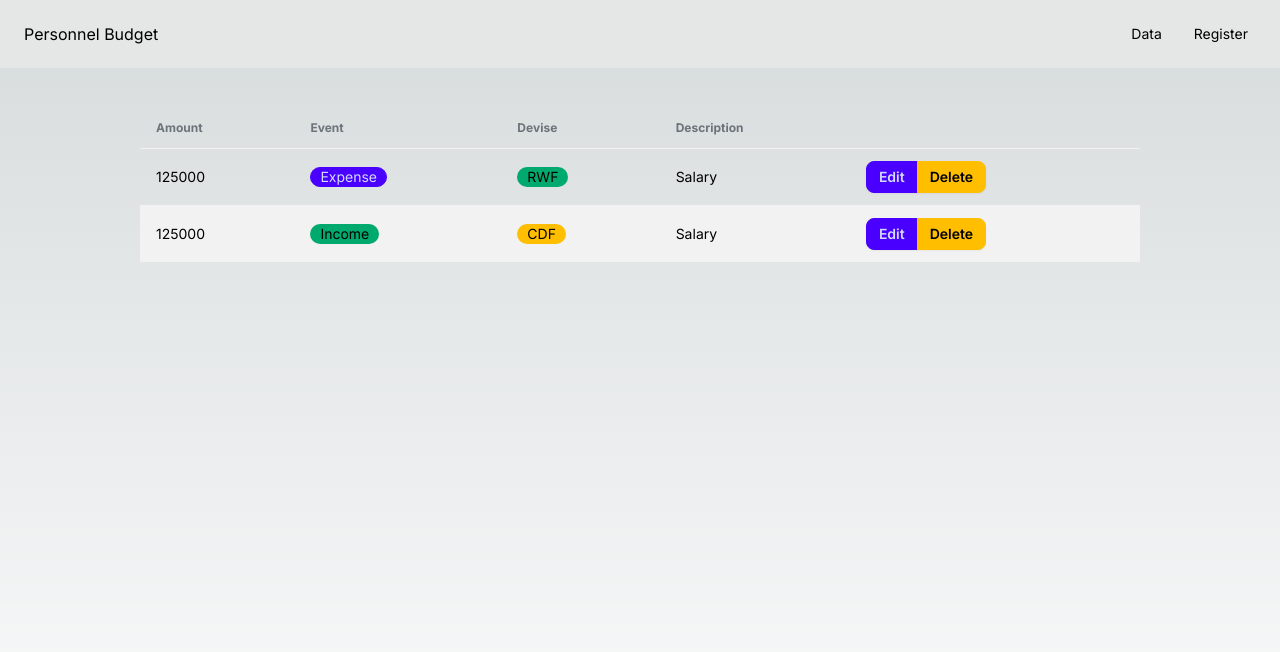
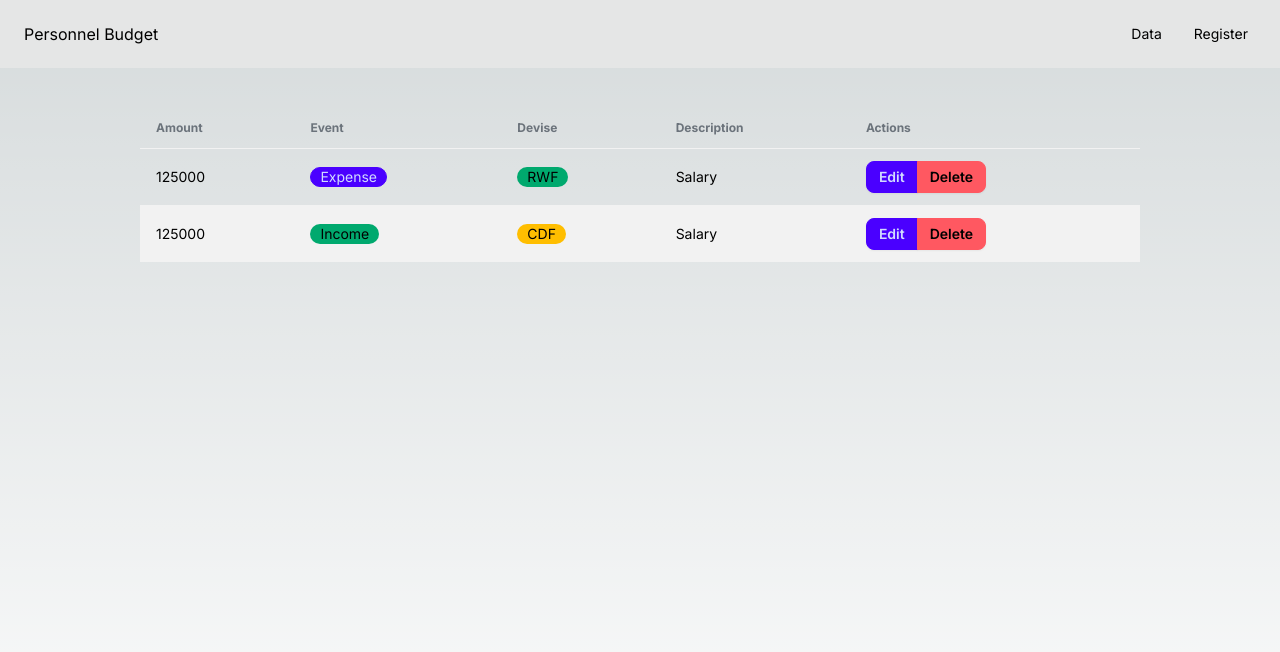
Before and after one commit to Racine14Creator/budget, a Next.js app: page / in a window 1280 px wide. Shown: the top 652 px of the page. Built offline with nearby package versions, Linux system fonts and the light colour scheme.

Commit message:
add: style button

```diff
--- a/components/Data.jsx
+++ b/components/Data.jsx
@@ -12,6 +12,7 @@ const Data = () => {
                         <th>Event</th>
                         <th>Devise</th>
                         <th>Description</th>
+                        <th>Actions</th>
                     </tr>
                 </thead>
                 <tbody>
@@ -27,7 +28,7 @@ const Data = () => {
                         <td>
                             <div className="join">
                                 <Link href={`/edit/123`} className="btn join-item btn-sm btn-primary">Edit</Link>
-                                <button className="btn join-item btn-sm btn-warning">Delete</button>
+                                <button className="btn join-item btn-sm btn-error">Delete</button>
                             </div>
                         </td>
                     </tr>
@@ -43,7 +44,7 @@ const Data = () => {
                         <td>
                             <div className="join">
                                 <Link href={`/edit/123`} className="btn join-item btn-sm btn-primary">Edit</Link>
-                                <button className="btn join-item btn-sm btn-warning">Delete</button>
+                                <button className="btn join-item btn-sm btn-error">Delete</button>
                             </div>
                         </td>
                     </tr>
```
